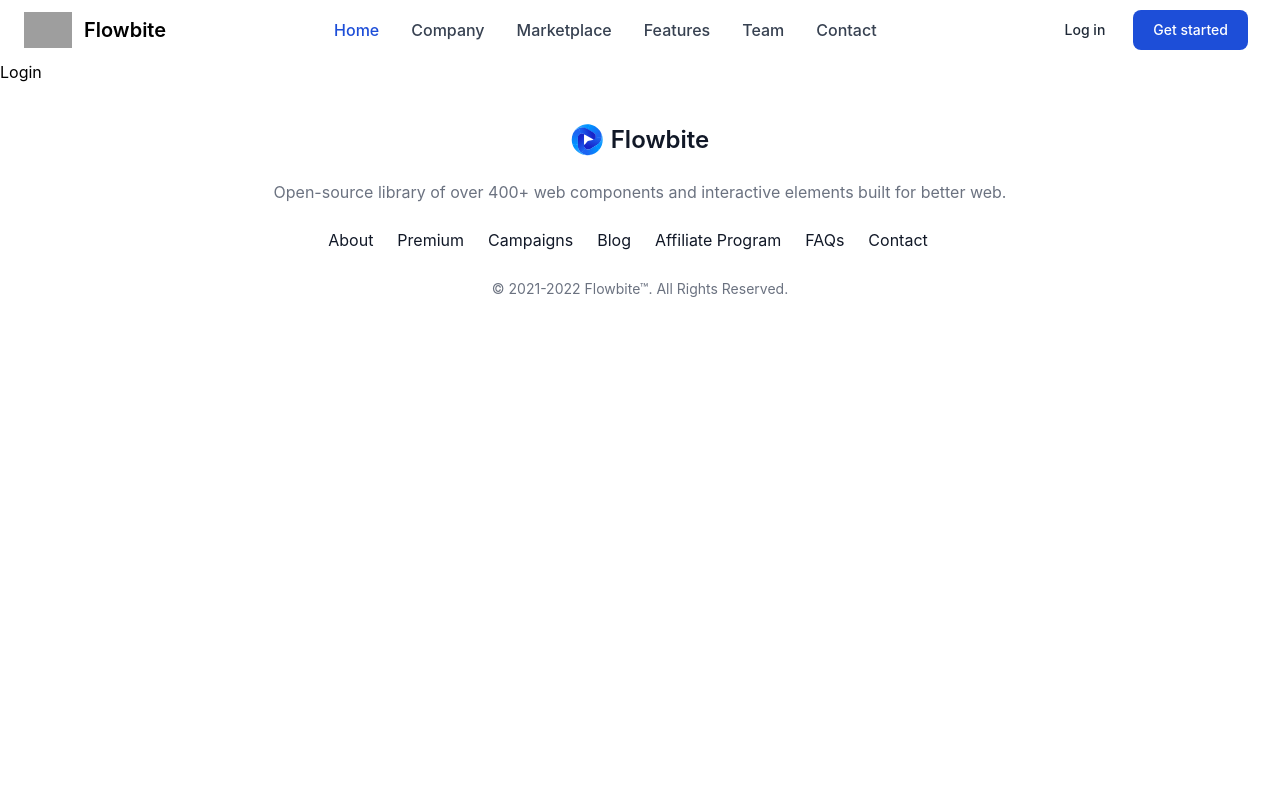
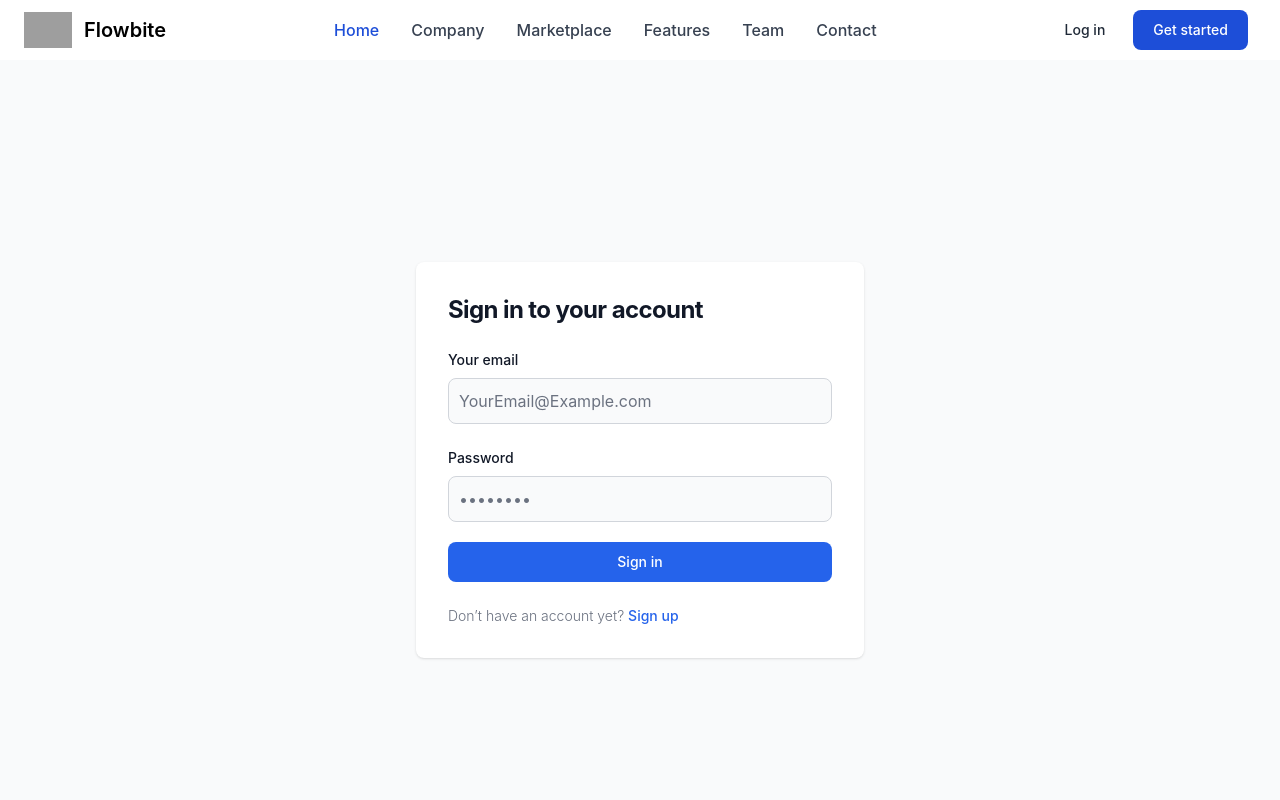
Before and after one commit to ignasiusadhitia/kelompok-1, a React (Vite) app: page /login in a window 1280 px wide. Shown: the top 800 px of the page. Built offline with nearby package versions, Linux system fonts and the light colour scheme; grey boxes are pictures that could not be loaded.

Commit message:
feat(login): add login page

```diff
--- a/src/pages/Login.jsx
+++ b/src/pages/Login.jsx
@@ -1,7 +1,85 @@
 import React from "react";
+import { Link } from "react-router-dom";
 
 const Login = () => {
-  return <div>Login</div>;
+  return (
+    <section className="bg-gray-50 dark:bg-gray-900">
+      <div className="flex flex-col items-center justify-center px-6 py-8 mx-auto md:h-screen lg:py-0">
+        <div className="w-full bg-white rounded-lg shadow dark:border md:mt-0 sm:max-w-md xl:p-0 dark:bg-gray-800 dark:border-gray-700">
+          <div className="p-6 space-y-4 md:space-y-6 sm:p-8">
+            {/* Title Sign in */}
+            <h1 className="text-xl font-bold leading-tight tracking-tight text-gray-900 md:text-2xl dark:text-white">
+              Sign in to your account
+            </h1>
+            {/* Title Sign in End */}
+
+            <form className="space-y-4 md:space-y-6" action="#">
+              {/* Form Email */}
+              <div>
+                <label
+                  for="email"
+                  className="block mb-2 text-sm font-medium text-gray-900 dark:text-white"
+                >
+                  Your email
+                </label>
+                <input
+                  type="email"
+                  name="email"
+                  id="email"
+                  className="bg-gray-50 border border-gray-300 text-gray-900 rounded-lg focus:ring-primary-600 focus:border-primary-600 block w-full p-2.5 dark:bg-gray-700 dark:border-gray-600 dark:placeholder-gray-400 dark:text-white dark:focus:ring-blue-500 dark:focus:border-blue-500"
+                  placeholder="YourEmail@Example.com"
+                  required=""
+                />
+              </div>
+              {/* Form Email End */}
+
+              {/* Form Password */}
+              <div>
+                <label
+                  for="password"
+                  className="block mb-2 text-sm font-medium text-gray-900 dark:text-white"
+                >
+                  Password
+                </label>
+                <input
+                  type="password"
+                  name="password"
+                  id="password"
+                  placeholder="••••••••"
+                  className="bg-gray-50 border border-gray-300 text-gray-900 rounded-lg focus:ring-primary-600 focus:border-primary-600 block w-full p-2.5 dark:bg-gray-700 dark:border-gray-600 dark:placeholder-gray-400 dark:text-white dark:focus:ring-blue-500 dark:focus:border-blue-500"
+                  required=""
+                />
+              </div>
+              {/* Form Password End */}
+
+              {/* Link Button Sign in */}
+              <Link to="/">
+                <button
+                  type="submit"
+                  className="w-full mt-5 text-white bg-primary-600 hover:bg-primary-700 focus:ring-4 focus:outline-none focus:ring-primary-300 font-medium rounded-lg text-sm px-5 py-2.5 text-center dark:bg-primary-600 dark:hover:bg-primary-700 dark:focus:ring-primary-800"
+                >
+                  Sign in
+                </button>
+              </Link>
+              {/* Link Button Sign in End */}
+
+              {/* Link Sign up */}
+              <p className="text-sm font-light text-gray-500 dark:text-gray-400">
+                Don’t have an account yet?{" "}
+                <Link
+                  to="/register"
+                  className="font-medium text-primary-600 hover:underline dark:text-primary-500"
+                >
+                  Sign up
+                </Link>
+              </p>
+              {/* Link Sign up End */}
+            </form>
+          </div>
+        </div>
+      </div>
+    </section>
+  );
 };
 
 export default Login;
```
